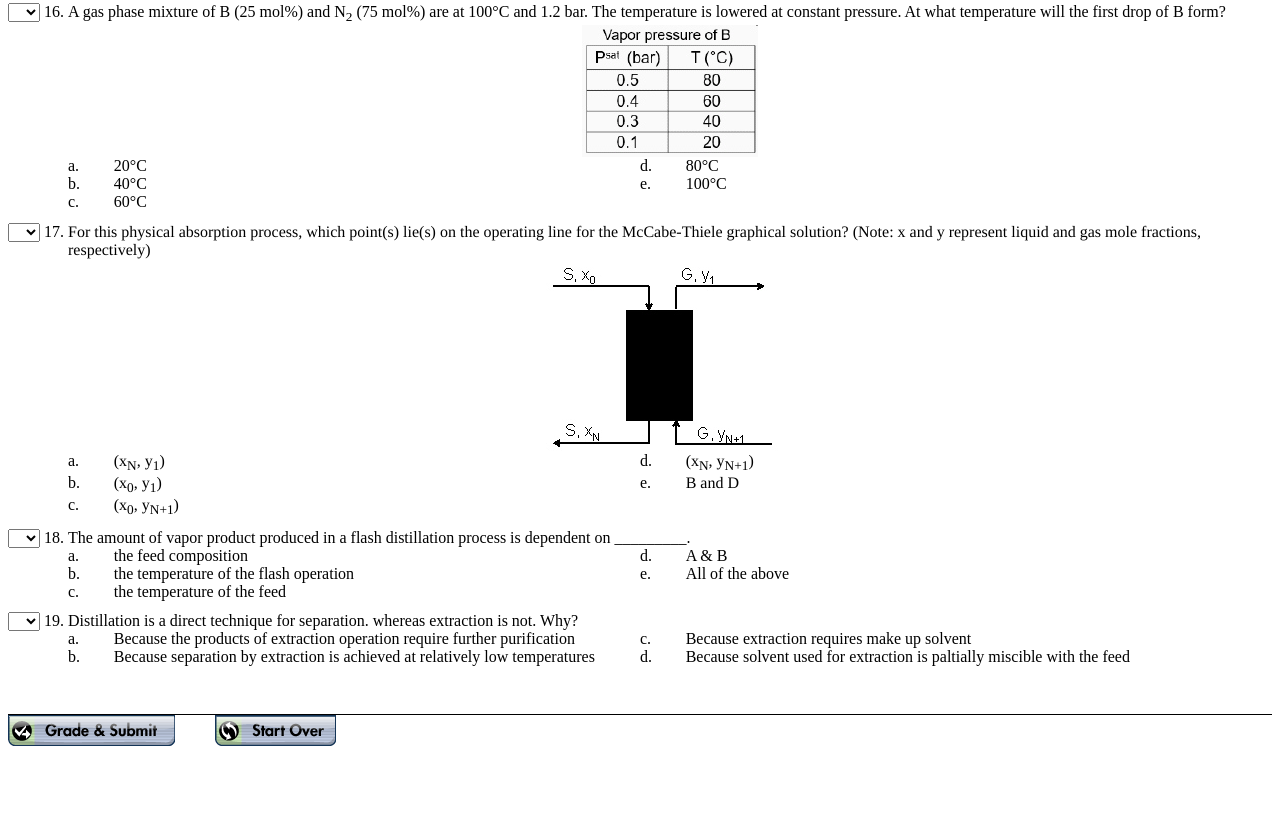
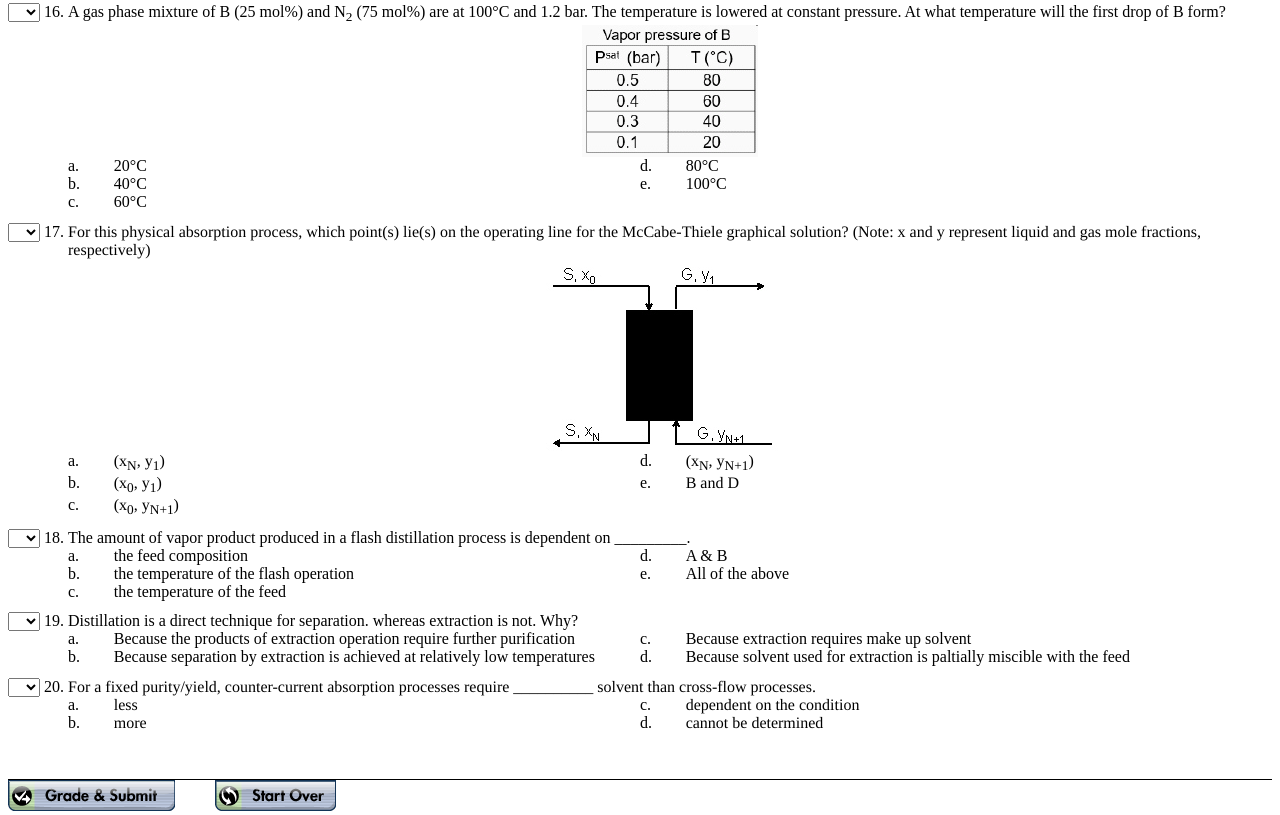
Before and after one commit to cjVillarba/ETEEAP-Separation-Processes-2024, a plain HTML site: page index.htm in a window 1280 px wide. Shown: the part 2544-3359 px from the top of the page. Before the commit the page ends 3294 px from the top, so only its background shows below. Drawn offline with Linux system fonts and the light colour scheme.

Commit message:
first commit

```diff
--- a/index.htm
+++ b/index.htm
@@ -21,10 +21,10 @@
 <script type='text/javascript' language='JavaScript1.1'>
 <!--
 	// Copyright (c) 2000-2008 eInstruction Corp.
-	var listMap = '1111111111111111111';
-	var qtypeMap = '2222222222222222222';
-	var ansMap = new Array(19);
-	var ptsMap = new Array(19);
+	var listMap = '11111111111111111111';
+	var qtypeMap = '22222222222222222222';
+	var ansMap = new Array(20);
+	var ptsMap = new Array(20);
 	ansMap[0] = '43';
 	ptsMap[0] = 1;
 	ansMap[1] = '43';
@@ -63,6 +63,8 @@
 	ptsMap[17] = 1;
 	ansMap[18] = '52';
 	ptsMap[18] = 1;
+	ansMap[19] = '55';
+	ptsMap[19] = 1;
 	function HandleSubmit(f)
 	{
 		var	MAGIC = 840;
@@ -850,6 +852,33 @@ paltially miscible with the feed</span></td></tr></table></div>
 <div class='spacer'>&nbsp;</div>
 	</td>
 </tr>
+<tr valign='baseline'>
+	<td>
+		<select name='MC:20' align='top' onmousewheel='return(false);'>
+			<option value=' '>
+			<option value='A'>A
+			<option value='B'>B
+			<option value='C'>C
+			<option value='D'>D
+		</select>
+	</td>
+	<td>
+		<p class='qnumber'>&nbsp;20.&nbsp;</p>
+	</td>
+	<td width='100%'>
+<div class='default'><span class='font4'>For a fixed purity/yield, counter-current absorption
+processes require __________ solvent than cross-flow processes.</span></div>
+<div class='default'><table cellpadding='0' cellspacing='0' width='95%' border='0'><tr
+valign='baseline'><td width='4%'><div class='choice'>a.</div></td><td width='46%'><span
+class='default'><span class='font4'>less</span></span></td><td width='4%'><div
+class='choice'>c.</div></td><td width='46%'><span class='default'><span class='font4'>dependent on
+the condition</span></span></td></tr><tr valign='baseline'><td><div
+class='choice'>b.</div></td><td><span class='default'><span
+class='font4'>more</span></span></td><td><div class='choice'>d.</div></td><td><span
+class='default'><span class='font4'>cannot be determined</span></span></td></tr></table></div>
+<div class='spacer'>&nbsp;</div>
+	</td>
+</tr>
 </table>
 <br clear='all'>
 <br>
```
